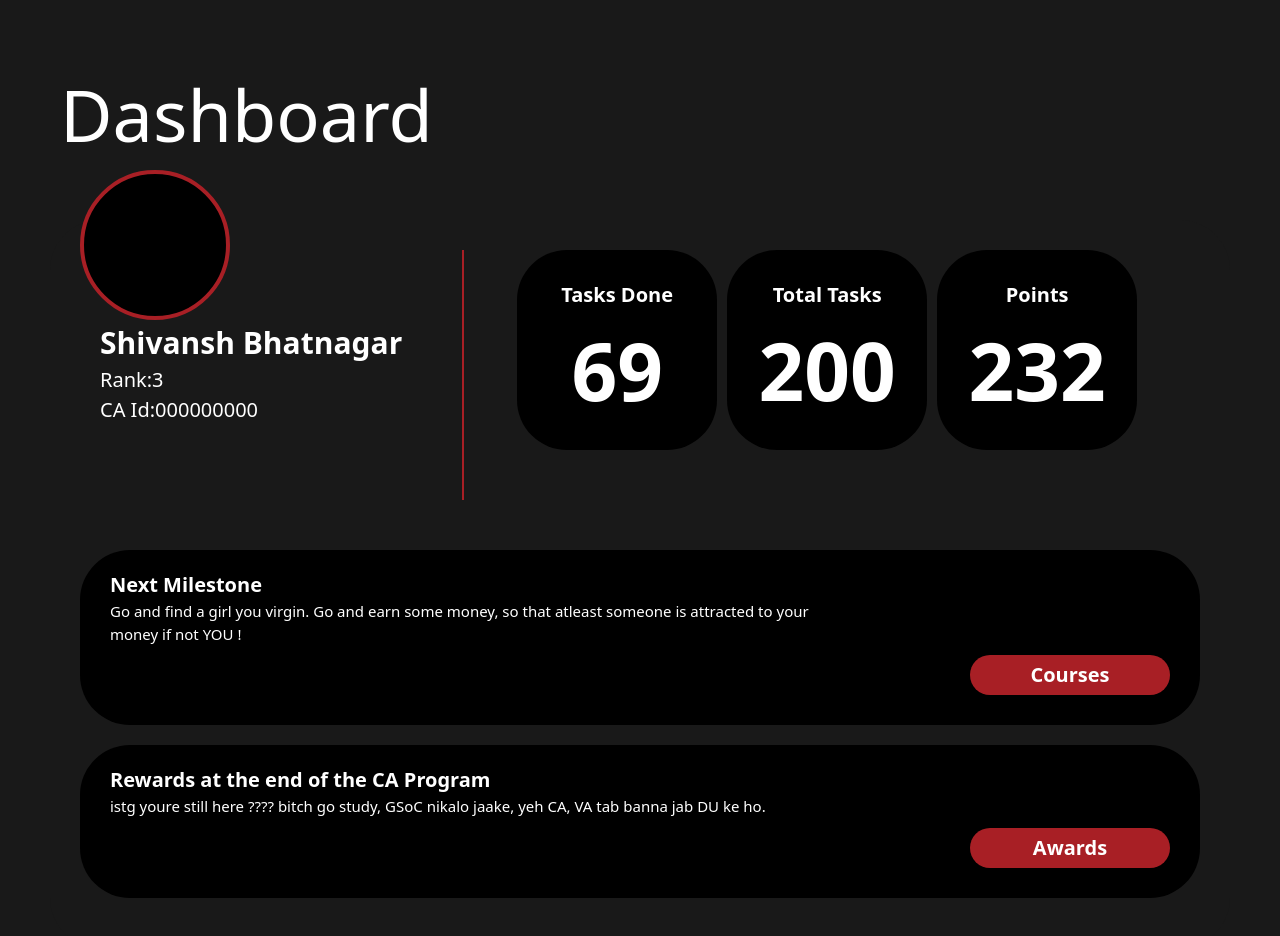
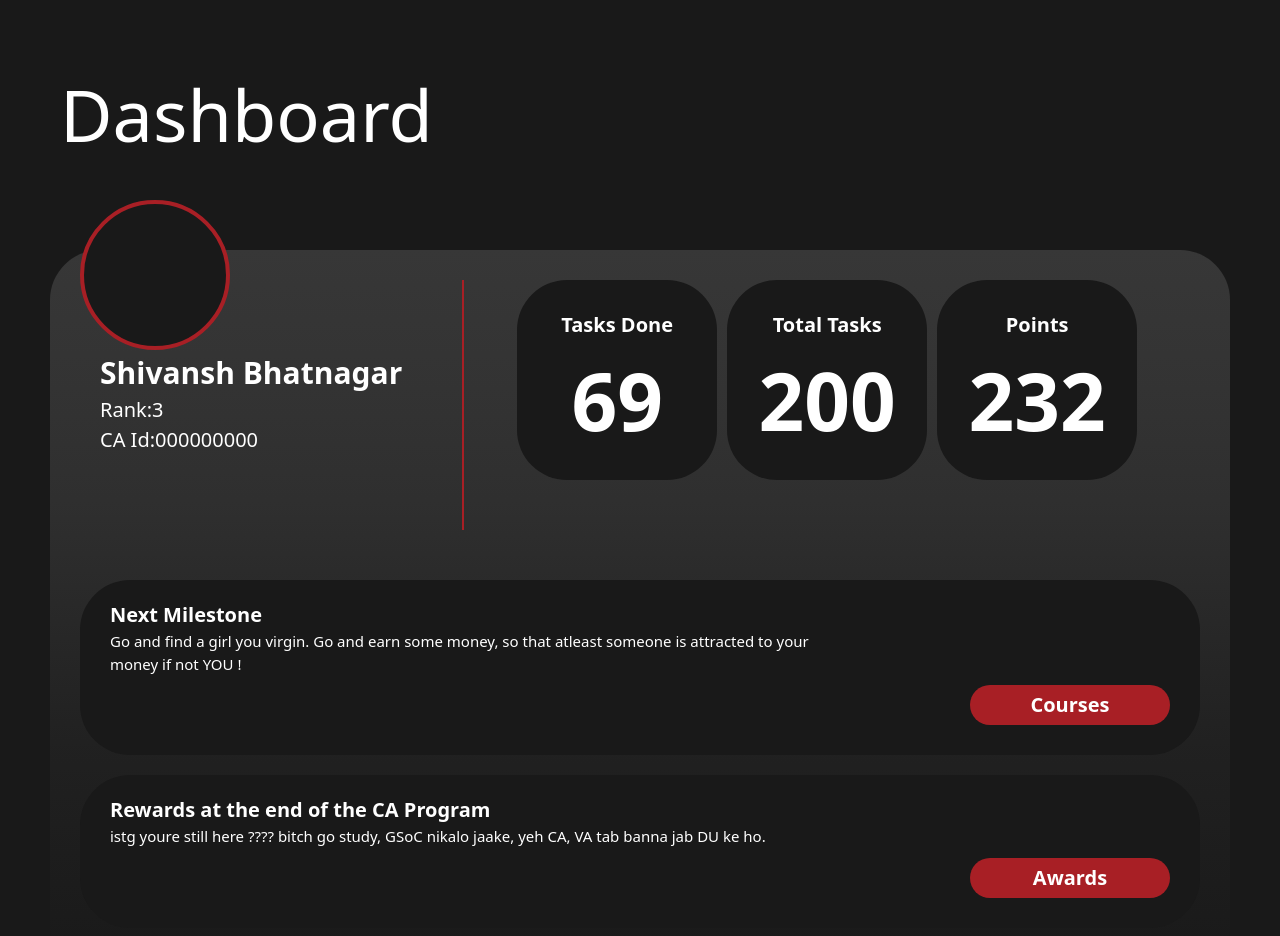
Before and after one commit to technex-iit-bhu/CA_Frontend, a Next.js app: page /dashboardPage in a window 1280 px wide. Shown: the top 936 px of the page. Built offline with nearby package versions, Linux system fonts and the light colour scheme.

Commit message:
[MODIFIED] Minor Changes in Dashboard for smaller screens

```diff
--- a/src/components/dashboard.tsx
+++ b/src/components/dashboard.tsx
@@ -4,16 +4,16 @@ import Image from 'next/image';
 const Dashboard = () => {
     return (
         <div className=''>
-            <div className='flex flex-col bg-background pt-[200px] relative pl-[120px] md:mb-[20px] mb-[100px]'>
+            <div className='flex flex-col bg-background pt-[200px] relative pl-[120px] md:mb-[50px] mb-[100px]'>
                 <div className='flex text-5xl absolute align-left left-5 lg:text-7xl lg:p-10 md:p-10 bottom-[10px] sm:text-center'>
                     <span className='text-white select-none'>Dashboard</span>
                 </div>
             </div>
             <div className='px-[30px] md:px-[50px]'>
-                <div className='bg-[#191919] px-[50px] md:px-[30px] py-[30px] rounded-[50px] z-0'>
+                <div className='bg-custom-gradient px-[50px] md:px-[30px] py-[30px] rounded-[50px] z-0'>
                     <div className='flex lg:flex-row flex-col'>
                         <div className='flex flex-col mt-[-80px]'>
-                            <div className='select-none bg-[#000000] w-[150px] h-[150px] rounded-full border-4 border-red lg:self-start self-center'></div>
+                            <div className='select-none bg-background w-[150px] h-[150px] rounded-full border-4 border-red lg:self-start self-center'></div>
                             <div className='flex flex-col lg:pl-[20px] lg:pr-[60px] pb-[30px]'>
                                 <p className='select-none lg:self-start text-white font-bold text-[30px] self-center lg:text-left text-center'>Shivansh Bhatnagar</p>
                                 <p className='select-none lg:self-start text-white text-[20px] self-center'>Rank:3</p>
@@ -22,26 +22,26 @@ const Dashboard = () => {
                         </div>
                         <div className='lg:h-[250px] lg:w-[2px] h-[2px] w-auto bg-red'></div>
                         <div className='flex sm:flex-row flex-col px-[10px] lg: lg:pb-[100px] md:pb-[30px] justify-center self-center grow lg:pt-0 md:pt-[30px] py-[30px]'>
-                            <div className='md:h-[200px] md:w-[200px] h-[100px] w-[100px] bg-[#000000] md:rounded-[50px] rounded-[25px] flex flex-col mr-[10px]'>
+                            <div className='md:h-[200px] md:w-[200px] h-[100px] w-[100px] bg-background md:rounded-[50px] rounded-[25px] flex flex-col mr-[10px]'>
                                 <p className='select-none text-white font-bold md:text-[20px] text-[10px] self-center md:mt-[30px] mt-[15px]'>Tasks Done</p>
                                 <p className='select-none text-white font-bold md:text-[80px] text-[40px] self-center'>69</p>
                             </div>
-                            <div className='md:h-[200px] md:w-[200px] h-[100px] w-[100px] bg-[#000000] md:rounded-[50px] rounded-[25px] flex flex-col mr-[10px] sm:mt-0 mt-[10px]'>
+                            <div className='md:h-[200px] md:w-[200px] h-[100px] w-[100px] bg-background md:rounded-[50px] rounded-[25px] flex flex-col mr-[10px] sm:mt-0 mt-[10px]'>
                                 <p className='select-none text-white font-bold md:text-[20px] text-[10px] self-center md:mt-[30px] mt-[15px]'>Total Tasks</p>
                                 <p className='select-none text-white font-bold md:text-[80px] text-[40px] self-center'>200</p>
                             </div>
-                            <div className='md:h-[200px] md:w-[200px] h-[100px] w-[100px] bg-[#000000] md:rounded-[50px] rounded-[25px] flex flex-col mr-[10px] sm:mt-0 mt-[10px]' >
+                            <div className='md:h-[200px] md:w-[200px] h-[100px] w-[100px] bg-background md:rounded-[50px] rounded-[25px] flex flex-col mr-[10px] sm:mt-0 mt-[10px]' >
                                 <p className='select-none text-white font-bold md:text-[20px] text-[10px] self-center md:mt-[30px] mt-[15px]'>Points</p>
                                 <p className='select-none text-white font-bold md:text-[80px] text-[40px] self-center'>232</p>
                             </div>
                         </div>
                     </div>
-                    <div className='h-auto bg-[#000000] z-10 mb-[20px] rounded-[50px] p-[20px] px-[30px] flex flex-col'>
+                    <div className='h-auto bg-background z-10 mb-[20px] rounded-[50px] p-[20px] px-[30px] flex flex-col'>
                         <p className='select-none text-white font-bold text-[20px] md:self-start self-center'>Next Milestone</p>
                         <p className='select-none text-white text-[15px] md:w-4/6 w-fit md:self-start self-center'>Go and find a girl you virgin.  Go and earn some money, so that atleast someone is attracted to your money if not YOU !</p>
                         <button className='select-none text-white font-bold text-[20px] bg-red md:w-[200px] w-[150px] h-[40px] rounded-[50px] md:self-end self-center mt-[10px] mb-[10px]'>Courses</button>
                     </div>
-                    <div className='h-auto bg-[#000000] z-10 mb-[20px] rounded-[50px] p-[20px] px-[30px] flex flex-col'>
+                    <div className='h-auto bg-background z-10 mb-[20px] rounded-[50px] p-[20px] px-[30px] flex flex-col'>
                         <p className='select-none text-white font-bold text-[20px] md:self-start self-center'>Rewards at the end of the CA Program</p>
                         <p className='select-none text-white text-[15px] md:w-4/6 w-fit md:self-start self-center'>istg youre still here ???? bitch go study, GSoC nikalo jaake, yeh CA, VA tab banna jab DU ke ho. </p>
                         <button className='select-none text-white font-bold text-[20px] bg-red md:w-[200px] w-[150px] h-[40px] rounded-[50px] md:self-end self-center mt-[10px] mb-[10px]'>Awards</button>
--- a/tailwind.config.ts
+++ b/tailwind.config.ts
@@ -12,11 +12,12 @@ const config: Config = {
         'gradient-radial': 'radial-gradient(var(--tw-gradient-stops))',
         'gradient-conic':
           'conic-gradient(from 180deg at 50% 50%, var(--tw-gradient-stops))',
+        'custom-gradient': 'linear-gradient(180deg, rgba(100, 100, 100, 0.40) 0%, rgba(100, 100, 100, 0.35) 18.35%, rgba(100, 100, 100, 0.29) 35.18%, rgba(100, 100, 100, 0.20) 50.96%, rgba(100, 100, 100, 0.10) 68.32%, rgba(100, 100, 100, 0.05) 83.58%, rgba(100, 100, 100, 0.00) 100%)',
       },
     },
     colors: {
       red: '#A81F25',
-      background: '191919',
+      background: '#191919',
     },
   },
   plugins: [],
```
